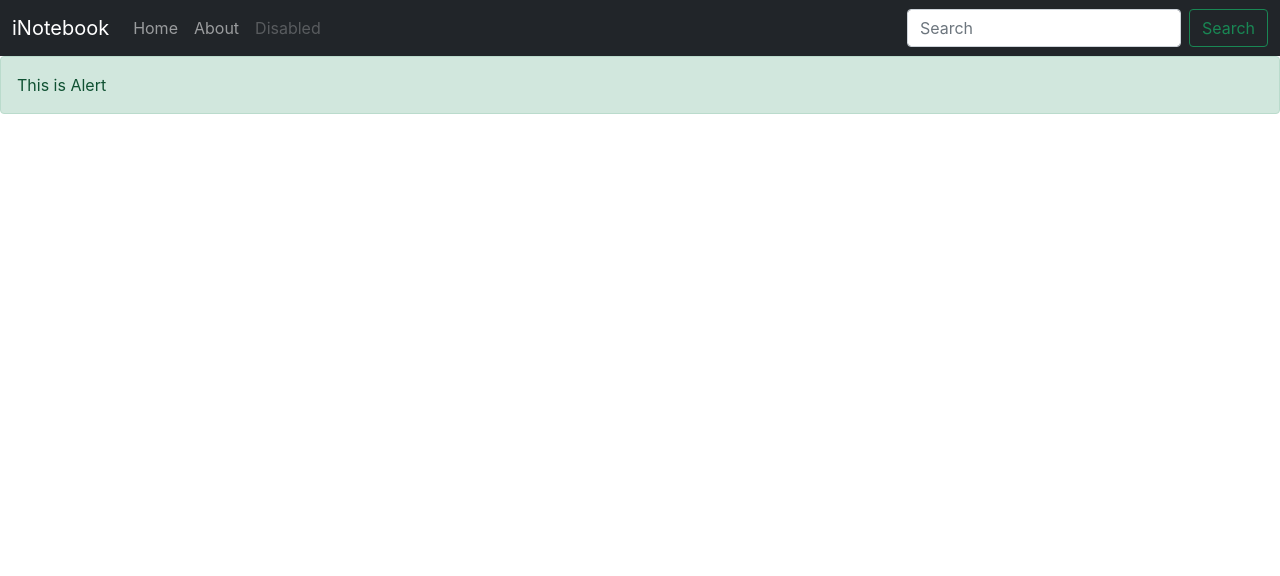
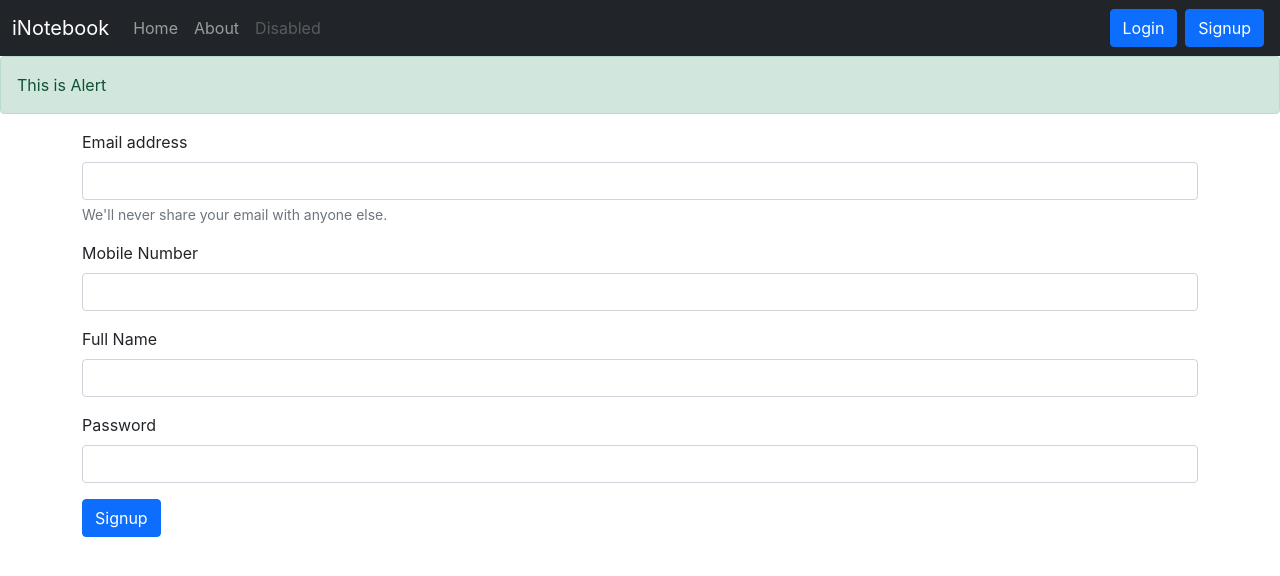
Before and after one commit to IshanEnrique/REACT_JS_STUDY, a React (Create React App) app: page /signup in a window 1280 px wide. Shown: the top 576 px of the page. Built offline with nearby package versions, Linux system fonts and the light colour scheme.

Commit message:
Login and Signup completed

```diff
--- a/src/App.js
+++ b/src/App.js
@@ -9,6 +9,8 @@ import Home from './components/Home';
 import About from './components/About';
 import NoteState from './context/notes/NoteState';
 import Alert from './components/Alert';
+import Login from './components/Login';
+import Signup from './components/Signup';
 
 function App() {
   return (
@@ -23,6 +25,10 @@ function App() {
 
               <Route exact path='/about' element={<About />} />
 
+              <Route exact path='/login' element={<Login />} />
+
+              <Route exact path='/signup' element={<Signup />} />
+
             </Routes>
           </div>
         </Router>
--- /dev/null
+++ b/src/components/Login.js
@@ -0,0 +1,93 @@
+import React, { useState } from "react";
+import { useNavigate } from "react-router-dom";
+
+
+const Login =  () => {
+    const [cred, setCred] = useState({email:"",password:""});
+    let navigate= useNavigate();
+
+    const handleOnChange=(e)=>{
+        setCred({...cred,[e.target.name]:e.target.value});
+
+    }
+
+    const handleLoginSubmit= async (e)=>{
+        e.preventDefault();
+        let url =
+      process.env.REACT_APP_INOTEBOOK_BACKEND_SERVER +
+      ":" +
+      process.env.REACT_APP_INOTEBOOK_BACKEND_PORT +
+      process.env.REACT_APP_INOTEBOOK_BACKEND_HOST +
+      process.env.REACT_APP_INOTEBOOK_BACKEND_NO_AUTH_URI +
+      "login";
+    console.log("URL : " + url);
+    let reqData = {
+      email: cred.email,
+      password: cred.password
+    };
+
+    let response = await fetch(url, {
+      method: "POST",
+      headers: {
+        "content-type": "application/json"
+      },
+      body: JSON.stringify(reqData),
+    });
+    if (response.status === 200) {
+      let res = await response.json();
+      console.log("Login API Response : " + JSON.stringify(res));
+      if (res.successCode === "00") {
+        console.log("Login in the system.........");
+        // Save the token and redirect
+        localStorage.setItem('auth-token',res.data.authToken);
+        navigate('/');
+
+      }
+    }
+    }
+
+  return (
+    <div>
+      <form onSubmit={handleLoginSubmit}>
+        <div className="mb-3">
+          <label htmlFor="email" className="form-label">
+            Email address
+          </label>
+          <input
+            type="email"
+            className="form-control"
+            id="email"
+            name="email"
+            value={cred.email}
+            required
+            onChange={handleOnChange}
+            aria-describedby="emailHelp"
+          />
+          <div id="emailHelp" className="form-text">
+            We'll never share your email with anyone else.
+          </div>
+        </div>
+        <div className="mb-3">
+          <label htmlFor="password" className="form-label">
+            Password
+          </label>
+          <input
+            type="password"
+            className="form-control"
+            id="password"
+            name="password"
+            value={cred.password}
+            required
+            onChange={handleOnChange}
+          />
+        </div>
+
+        <button type="submit" className="btn btn-primary" >
+          Submit
+        </button>
+      </form>
+    </div>
+  );
+};
+
+export default Login;
--- a/src/components/Navbar.js
+++ b/src/components/Navbar.js
@@ -34,8 +34,8 @@ const Navbar = () => {
               </li>
             </ul>
             <form className="d-flex">
-              <input className="form-control me-2" type="search" placeholder="Search" aria-label="Search" />
-              <button className="btn btn-outline-success" type="submit">Search</button>
+            <Link className="btn btn-primary mx-1" to='/login'  role="button">Login</Link>
+            <Link className="btn btn-primary mx-1" to='/signup' role="button">Signup</Link>
             </form>
           </div>
         </div>
--- /dev/null
+++ b/src/components/Signup.js
@@ -0,0 +1,86 @@
+import React, { useState } from "react";
+import { useNavigate } from "react-router-dom";
+
+const Signup = () => {
+  const [profile, setProfile] = useState({
+    name: "",
+    email: "",
+    mobile: "",
+    password: "",
+  });
+  let navigate = useNavigate();
+
+  let { name, email, mobile, password } = profile;
+  const handleOnChange = (e) => {
+    setProfile({ ...profile, [e.target.name]: e.target.value });
+  };
+
+  const handleLoginSubmit = async (e) => {
+    e.preventDefault();
+    let url =
+      process.env.REACT_APP_INOTEBOOK_BACKEND_SERVER +
+      ":" +
+      process.env.REACT_APP_INOTEBOOK_BACKEND_PORT +
+      process.env.REACT_APP_INOTEBOOK_BACKEND_HOST +
+      process.env.REACT_APP_INOTEBOOK_BACKEND_NO_AUTH_URI +
+      "create-user";
+    console.log("URL : " + url);
+    let reqData = {
+      name: name,
+      email: email,
+      mobile: mobile,
+      password: password,
+    };
+
+    let response = await fetch(url, {
+      method: "POST",
+      headers: {
+        "content-type": "application/json",
+      },
+      body: JSON.stringify(reqData),
+    });
+    if (response.status === 200) {
+      let res = await response.json();
+      console.log("Create Profile API Response : " + JSON.stringify(res));
+      if (res.successCode === "00") {
+        console.log("Created Profile in the system.........");
+        // Save the token and redirect
+        // localStorage.setItem("auth-token", res.data.authToken);
+        navigate("/");
+      }
+    }
+  };
+
+  return (
+    <div>
+      <form onSubmit={handleLoginSubmit}>
+        <div className="mb-3">
+          <label htmlFor="email" className="form-label"> Email address </label>
+          <input  type="email" className="form-control" id="email"  name="email"  value={profile.email} required onChange={handleOnChange} aria-describedby="emailHelp"  />
+          <div id="emailHelp" className="form-text">
+            We'll never share your email with anyone else.
+          </div>
+        </div>
+        <div className="mb-3">
+          <label htmlFor="mobile" className="form-label">Mobile Number  </label>
+          <input  type="text" className="form-control" id="mobile"  name="mobile"  value={profile.mobile} required onChange={handleOnChange} />
+        </div>
+        <div className="mb-3">
+          <label htmlFor="name" className="form-label">Full Name  </label>
+          <input  type="text" className="form-control" id="name"  name="name"  value={profile.name} required
+            onChange={handleOnChange}  />
+        </div>
+        <div className="mb-3">
+          <label htmlFor="password" className="form-label"> Password </label>
+          <input type="password" className="form-control" id="password" name="password" value={profile.password} required onChange={handleOnChange} />
+        </div>
+
+        <button type="submit" className="btn btn-primary">
+          Signup
+        </button>
+      </form>
+    </div>
+  );
+};
+
+export default Signup;
```
